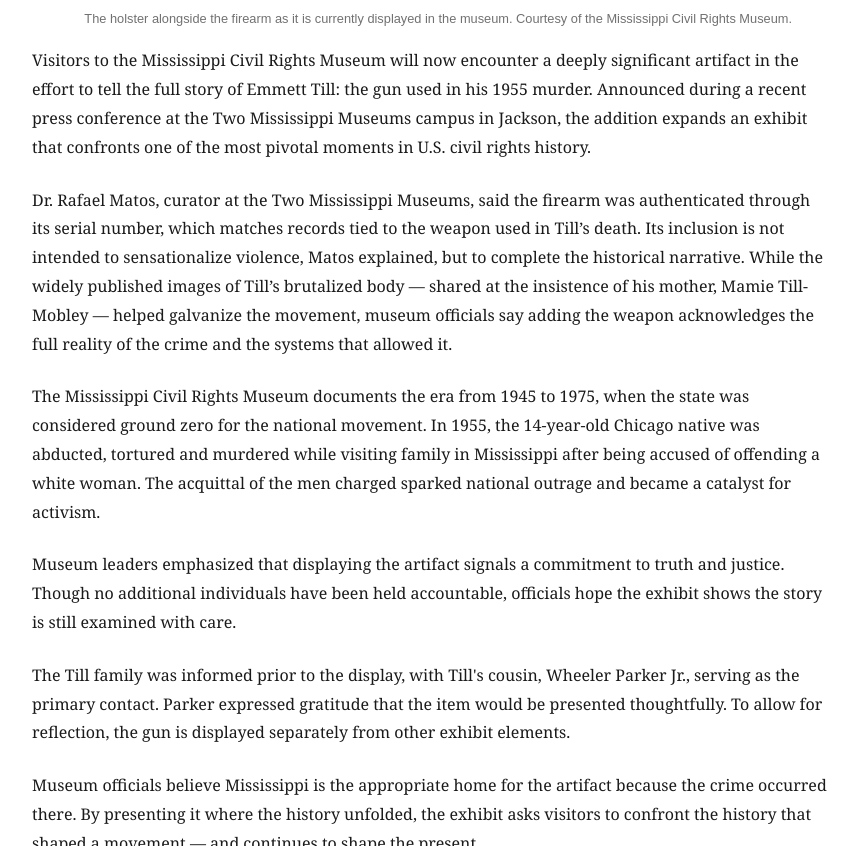
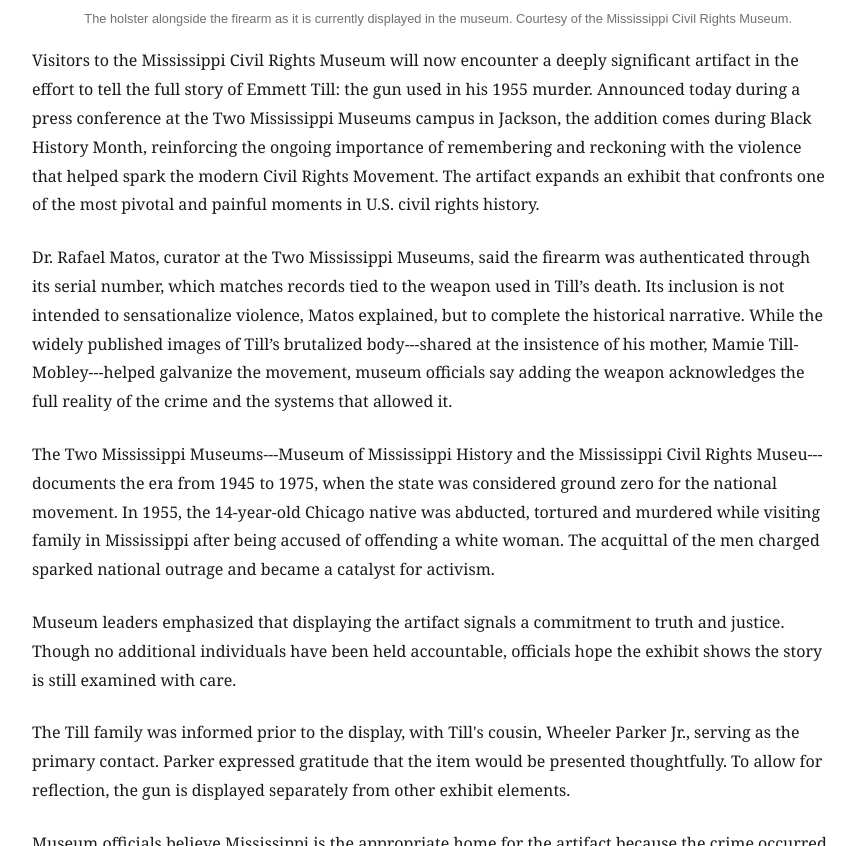
Before and after one commit to kyle-mucerino/assignment6, a website: page index.html in a window 1280 px wide. Shown: the part 875-1721 px from the top of the page, without its empty margins (208-1065 px from the left). Drawn offline with Linux system fonts and the light colour scheme.

Commit message:
black history month

```diff
--- a/index.html
+++ b/index.html
@@ -54,10 +54,11 @@
 
       <section class="copy">
         <p>
-          Visitors to the Mississippi Civil Rights Museum will now encounter a deeply significant
-          artifact in the effort to tell the full story of Emmett Till: the gun used in his 1955 murder.
-          Announced during a recent press conference at the Two Mississippi Museums campus in Jackson,
-          the addition expands an exhibit that confronts one of the most pivotal moments in U.S. civil rights history.
+          Visitors to the Mississippi Civil Rights Museum will now encounter a deeply significant artifact in the effort to tell
+          the full story of Emmett Till: the gun used in his 1955 murder. Announced today during a press conference at the Two
+          Mississippi Museums campus in Jackson, the addition comes during Black History Month, reinforcing the ongoing importance
+          of remembering and reckoning with the violence that helped spark the modern Civil Rights Movement. The artifact expands
+          an exhibit that confronts one of the most pivotal and painful moments in U.S. civil rights history.
         </p>
 
         <p>
@@ -65,13 +66,13 @@
           through its serial number, which matches records tied to the weapon used in Till’s death.
           Its inclusion is not intended to sensationalize violence, Matos explained, but to complete the historical
           narrative.
-          While the widely published images of Till’s brutalized body — shared at the insistence of his mother,
-          Mamie Till-Mobley — helped galvanize the movement, museum officials say adding the weapon acknowledges
+          While the widely published images of Till’s brutalized body---shared at the insistence of his mother,
+          Mamie Till-Mobley---helped galvanize the movement, museum officials say adding the weapon acknowledges
           the full reality of the crime and the systems that allowed it.
         </p>
 
         <p>
-          The Mississippi Civil Rights Museum documents the era from 1945 to 1975, when the state was considered
+          The Two Mississippi Museums---Museum of Mississippi History and the Mississippi Civil Rights Museu---documents the era from 1945 to 1975, when the state was considered
           ground zero for the national movement. In 1955, the 14-year-old Chicago native was abducted, tortured
           and murdered while visiting family in Mississippi after being accused of offending a white woman.
           The acquittal of the men charged sparked national outrage and became a catalyst for activism.
```
